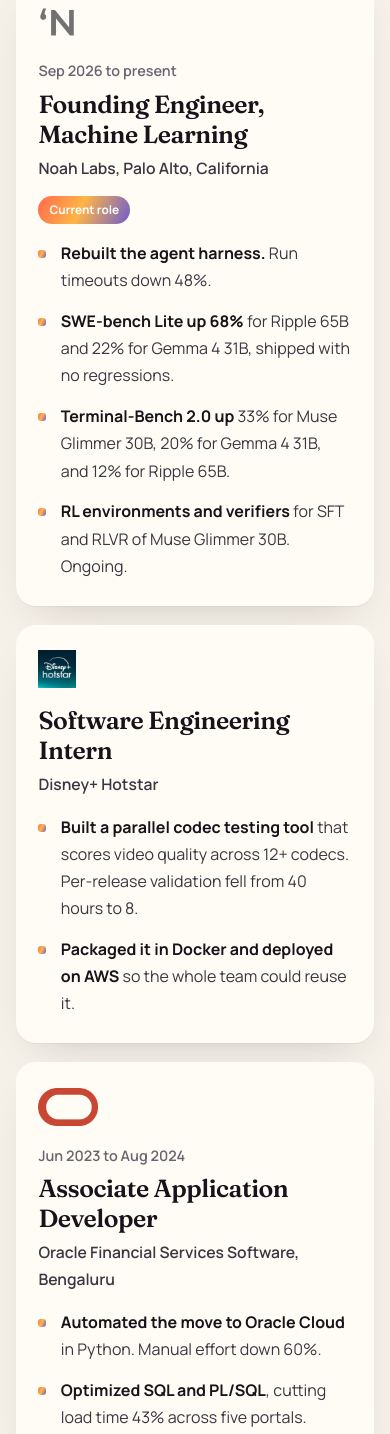
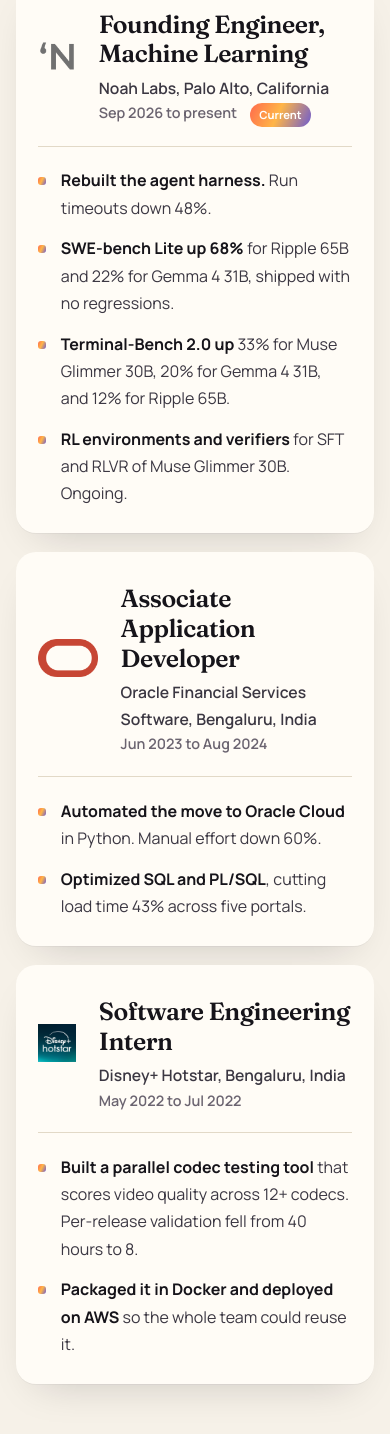
Before and after one commit to AdarshSingh7647/adarsh-fun, an Astro site: page / in a window 390 px wide. Shown: the part 2703-4137 px from the top of the page. Built offline with nearby package versions, Linux system fonts and the light colour scheme; Astro itself is replaced by a stand-in of ours; no server answers.

Commit message:
Compact job cards, Hotstar role, official link icons, phone resume image
Co-Authored-By: Claude Haiku 5.5 <noreply@anthropic.com>

```diff
--- a/src/components/Code.astro
+++ b/src/components/Code.astro
@@ -102,7 +102,7 @@ const longest = (() => {
         <span>More</span>
       </div>
       <span>Longest streak: {longest.run} days. Updated {snapshot}.</span>
-      <a class="link gh" href="https://github.com/AdarshSingh7647" target="_blank" rel="noopener"><span class="dot"></span>Open my GitHub profile</a>
+      <a class="link gh" href="https://github.com/AdarshSingh7647" target="_blank" rel="noopener"><img class="ico" src="/icons/github.svg" alt="" width="16" height="16" />Open my GitHub profile</a>
     </div>
   </div>
 </section>
--- a/src/components/Contact.astro
+++ b/src/components/Contact.astro
@@ -7,10 +7,10 @@
     <a class="big-mail reveal" href="mailto:asing725@asu.edu">asing725@asu.edu</a>
 
     <div class="links reveal">
-      <a class="link" href="https://www.linkedin.com/in/asing725" target="_blank" rel="noopener"><span class="dot"></span>LinkedIn</a>
-      <a class="link gh" href="https://github.com/AdarshSingh7647" target="_blank" rel="noopener"><span class="dot"></span>GitHub</a>
-      <a class="link" href="https://huggingface.co/AdarshSingh7647" target="_blank" rel="noopener"><span class="dot"></span>Hugging Face</a>
-      <a class="link" href="https://scholar.google.com/citations?user=LMS4nFIAAAAJ&amp;hl=en" target="_blank" rel="noopener"><span class="dot"></span>Google Scholar</a>
+      <a class="link" href="https://www.linkedin.com/in/asing725" target="_blank" rel="noopener"><img class="ico" src="/icons/linkedin.ico" alt="" width="16" height="16" />LinkedIn</a>
+      <a class="link gh" href="https://github.com/AdarshSingh7647" target="_blank" rel="noopener"><img class="ico" src="/icons/github.svg" alt="" width="16" height="16" />GitHub</a>
+      <a class="link" href="https://huggingface.co/AdarshSingh7647" target="_blank" rel="noopener"><img class="ico" src="/icons/huggingface.svg" alt="" width="16" height="16" />Hugging Face</a>
+      <a class="link" href="https://scholar.google.com/citations?user=LMS4nFIAAAAJ&amp;hl=en" target="_blank" rel="noopener"><img class="ico" src="/icons/googlescholar.svg" alt="" width="16" height="16" />Google Scholar</a>
     </div>
   </div>
 </section>
--- a/src/components/Papers.astro
+++ b/src/components/Papers.astro
@@ -26,8 +26,8 @@
             </div>
           </div>
           <div class="links">
-            <a class="link arxiv" href="https://arxiv.org/abs/2607.25182" target="_blank" rel="noopener"><span class="dot"></span>arXiv 2607.25182</a>
-            <a class="link" href="https://huggingface.co/AdarshSingh7647" target="_blank" rel="noopener"><span class="dot"></span>Hugging Face models</a>
+            <a class="link arxiv" href="https://arxiv.org/abs/2607.25182" target="_blank" rel="noopener"><img class="ico" src="/icons/arxiv.svg" alt="" width="16" height="16" />arXiv 2607.25182</a>
+            <a class="link" href="https://huggingface.co/AdarshSingh7647" target="_blank" rel="noopener"><img class="ico" src="/icons/huggingface.svg" alt="" width="16" height="16" />Hugging Face models</a>
           </div>
         </div>
       </article>
@@ -49,9 +49,9 @@
             </div>
           </div>
           <div class="links">
-            <a class="link acl" href="https://aclanthology.org/2026.acl-long.149/" target="_blank" rel="noopener"><span class="dot"></span>ACL Anthology</a>
-            <a class="link arxiv" href="https://arxiv.org/abs/2505.14984" target="_blank" rel="noopener"><span class="dot"></span>arXiv 2505.14984</a>
-            <a class="link gh" href="https://github.com/coral-lab-asu/CRAFT" target="_blank" rel="noopener"><span class="dot"></span>Code</a>
+            <a class="link acl" href="https://aclanthology.org/2026.acl-long.149/" target="_blank" rel="noopener"><img class="ico" src="/icons/acl.svg" alt="" width="16" height="16" />ACL Anthology</a>
+            <a class="link arxiv" href="https://arxiv.org/abs/2505.14984" target="_blank" rel="noopener"><img class="ico" src="/icons/arxiv.svg" alt="" width="16" height="16" />arXiv 2505.14984</a>
+            <a class="link gh" href="https://github.com/coral-lab-asu/CRAFT" target="_blank" rel="noopener"><img class="ico" src="/icons/github.svg" alt="" width="16" height="16" />Code</a>
           </div>
         </div>
       </article>
@@ -73,7 +73,7 @@
             </div>
           </div>
           <div class="links">
-            <a class="link arxiv" href="https://arxiv.org/abs/2604.24040" target="_blank" rel="noopener"><span class="dot"></span>arXiv 2604.24040</a>
+            <a class="link arxiv" href="https://arxiv.org/abs/2604.24040" target="_blank" rel="noopener"><img class="ico" src="/icons/arxiv.svg" alt="" width="16" height="16" />arXiv 2604.24040</a>
           </div>
         </div>
       </article>
--- a/src/components/Resume.astro
+++ b/src/components/Resume.astro
@@ -21,9 +21,10 @@
         </div>
       </object>
       <div class="resume-mobile">
-        <p>Phones usually can't show PDFs inside a page.</p>
-        <a class="btn btn-primary" href="/resume/Adarsh-Singh-Resume.pdf" target="_blank" rel="noopener">Open the resume</a>
-        <a class="btn btn-ghost" href="/resume/Adarsh-Singh-Resume.pdf" download="Adarsh-Singh-Resume.pdf">Download PDF</a>
+        <img src="/resume/pages/page-1.jpg" alt="Adarsh Singh resume" width="1000" height="1294" loading="lazy" decoding="async" />
+        <div class="resume-mobile-actions">
+          <a class="btn btn-primary" href="/resume/Adarsh-Singh-Resume.pdf" download="Adarsh-Singh-Resume.pdf">Download PDF</a>
+        </div>
       </div>
     </div>
     <p class="resume-note reveal">Last updated November 2026. The PDF is the source of truth, and this page links to it directly.</p>
--- a/src/components/Work.astro
+++ b/src/components/Work.astro
@@ -5,13 +5,14 @@
 
     <div class="work">
       <article class="job reveal">
+        <header class="job-head">
+          <img class="logo" src="/logos/noah-labs.png" alt="Noah Labs" width="120" height="40" />
           <div>
-          <img class="logo" src="/logos/noah-labs.png" alt="Noah Labs" width="120" height="40" />
-          <div class="when">Sep 2026 to present</div>
             <div class="role">Founding Engineer, Machine Learning</div>
             <div class="org">Noah Labs, Palo Alto, California</div>
-          <span class="current">Current role</span>
+            <div class="when">Sep 2026 to present <span class="current">Current</span></div>
           </div>
+        </header>
         <ul>
           <li><strong>Rebuilt the agent harness.</strong> Run timeouts down 48%.</li>
           <li><strong>SWE-bench Lite up 68%</strong> for Ripple 65B and 22% for Gemma 4 31B, shipped with no regressions.</li>
@@ -21,29 +22,34 @@
       </article>
 
       <article class="job reveal">
+        <header class="job-head">
+          <img class="logo" src="/logos/oracle-mark.png" alt="Oracle" width="40" height="26" />
           <div>
+            <div class="role">Associate Application Developer</div>
+            <div class="org">Oracle Financial Services Software, Bengaluru, India</div>
+            <div class="when">Jun 2023 to Aug 2024</div>
+          </div>
+        </header>
+        <ul>
+          <li><strong>Automated the move to Oracle Cloud</strong> in Python. Manual effort down 60%.</li>
+          <li><strong>Optimized SQL and PL/SQL</strong>, cutting load time 43% across five portals.</li>
+        </ul>
+      </article>
+
+      <article class="job reveal">
+        <header class="job-head">
           <img class="logo" src="/logos/hotstar.jpeg" alt="Disney+ Hotstar" width="48" height="48" />
+          <div>
             <div class="role">Software Engineering Intern</div>
-          <div class="org">Disney+ Hotstar</div>
+            <div class="org">Disney+ Hotstar, Bengaluru, India</div>
+            <div class="when">May 2022 to Jul 2022</div>
           </div>
+        </header>
         <ul>
           <li><strong>Built a parallel codec testing tool</strong> that scores video quality across 12+ codecs. Per-release validation fell from 40 hours to 8.</li>
           <li><strong>Packaged it in Docker and deployed on AWS</strong> so the whole team could reuse it.</li>
         </ul>
       </article>
-
-      <article class="job reveal">
-        <div>
-          <img class="logo" src="/logos/oracle-mark.png" alt="Oracle" width="40" height="26" />
-          <div class="when">Jun 2023 to Aug 2024</div>
-          <div class="role">Associate Application Developer</div>
-          <div class="org">Oracle Financial Services Software, Bengaluru</div>
-        </div>
-        <ul>
-          <li><strong>Automated the move to Oracle Cloud</strong> in Python. Manual effort down 60%.</li>
-          <li><strong>Optimized SQL and PL/SQL</strong>, cutting load time 43% across five portals.</li>
-        </ul>
-      </article>
     </div>
   </div>
 </section>
--- a/src/styles/global.css
+++ b/src/styles/global.css
@@ -1295,21 +1295,27 @@ p {
 
 .resume-mobile {
   display: none;
-  padding: 2rem 1.4rem 2.2rem;
-  text-align: center;
-  color: var(--muted);
-}
-
-.resume-mobile p {
-  margin-bottom: 1.2rem;
-}
-
-.resume-mobile .btn {
-  margin: 0.3rem;
+  padding: 1rem;
+  background: #e9e4da;
+}
+
+.resume-mobile img {
+  width: 100%;
+  height: auto;
+  border-radius: 10px;
+  background: #fff;
+  box-shadow: 0 10px 30px -18px rgba(22, 20, 26, 0.45);
+}
+
+.resume-mobile-actions {
+  display: flex;
+  justify-content: center;
+  padding: 1.2rem 0 0.4rem;
 }
 
 @media (max-width: 760px) {
-  .resume-pdf {
+  .resume-pdf,
+  .resume-bar {
     display: none;
   }
   .resume-mobile {
@@ -1375,6 +1381,39 @@ p {
 
 /* ---------- logos ---------- */
 
+.job {
+  display: block;
+}
+
+.job-head {
+  display: flex;
+  align-items: center;
+  gap: 1.4rem;
+  margin-bottom: 1.3rem;
+  padding-bottom: 1.2rem;
+  border-bottom: 1px solid var(--line);
+}
+
+.job-head .logo {
+  height: 44px;
+  width: auto;
+  max-width: 120px;
+  margin: 0;
+  object-fit: contain;
+  flex: 0 0 auto;
+}
+
+.job-head .when .current {
+  display: inline-block;
+  margin: 0 0 0 0.6rem;
+  padding: 0.15rem 0.6rem;
+  font-size: 0.7rem;
+  color: #fff;
+  background: var(--grad);
+  border-radius: 999px;
+  vertical-align: middle;
+}
+
 .job .logo {
   height: 38px;
   width: auto;
@@ -1535,3 +1574,12 @@ footer .wrap {
     transform: none;
   }
 }
+
+/* ---------- link icons ---------- */
+
+.link .ico {
+  width: 16px;
+  height: 16px;
+  flex: 0 0 16px;
+  object-fit: contain;
+}
```
Also changed, not shown: public/icons/acl.svg (added), public/icons/arxiv.svg (added), public/icons/github.svg (added), public/icons/googlescholar.svg (added), public/icons/huggingface.svg (added), public/icons/linkedin.ico (added), public/resume/pages/page-1.jpg (added). Lines whose indentation alone changed are shown as unchanged.
